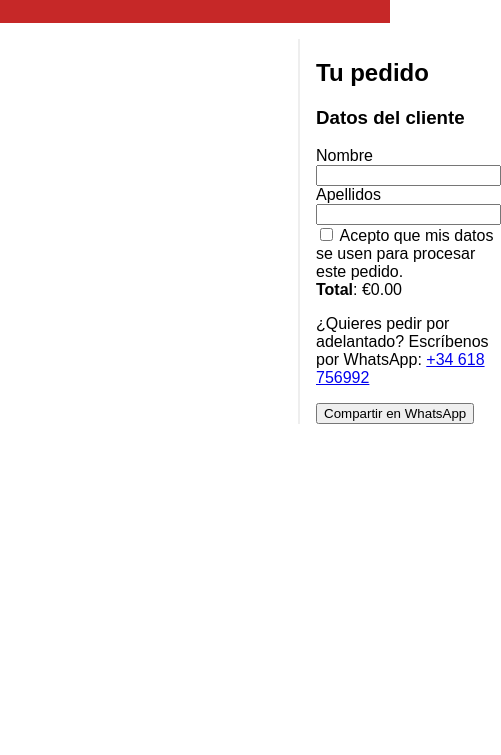
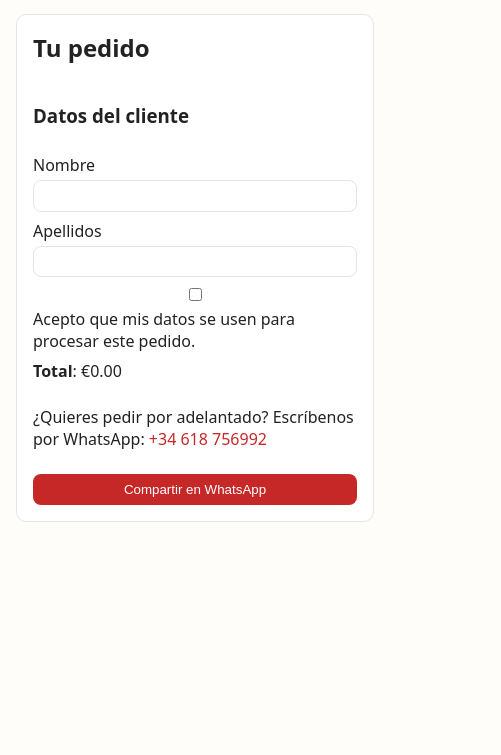
Before and after one commit to marlonypc15/Menu-Cubano, a website: page index.html in a window 390 px wide. Shown: the part 89-844 px from the top of the page, 501 px wide, since content can reach past the window. Drawn offline with Linux system fonts and the light colour scheme.

Commit message:
Update styles.css

```diff
--- a/styles.css
+++ b/styles.css
@@ -1,48 +1,117 @@
-body {
-  font-family: sans-serif;
-  margin: 0;
-  padding: 0;
+:root {
+  --primary: #c62828;
+  --bg: #fffdf9;
+  --text: #222;
+  --muted: #666;
+  --border: #e5e5e5;
+  --card: #ffffff;
 }
+
+* { box-sizing: border-box; }
+html, body { margin: 0; padding: 0; background: var(--bg); color: var(--text); font-family: system-ui, -apple-system, Segoe UI, Roboto, Arial, sans-serif; }
+
 .topbar {
-  background: #c62828;
+  background: var(--primary);
   color: white;
   padding: 1rem;
   display: flex;
   justify-content: space-between;
   align-items: center;
 }
+.topbar h1 { margin: 0; font-size: 1.4rem; }
+.controls { display: flex; gap: 0.5rem; align-items: center; }
+.controls select { padding: 0.35rem 0.5rem; border-radius: 6px; border: none; }
+
 .layout {
-  display: flex;
-  gap: 2rem;
+  display: grid;
+  grid-template-columns: 2fr 1fr;
+  gap: 1.5rem;
   padding: 1rem;
 }
+
 .menu-grid {
-  flex: 2;
   display: grid;
-  grid-template-columns: repeat(auto-fill, minmax(250px, 1fr));
+  grid-template-columns: repeat(auto-fill, minmax(260px, 1fr));
   gap: 1rem;
 }
-.cart {
-  flex: 1;
-  border-left: 2px solid #eee;
-  padding-left: 1rem;
+
+.dish-card {
+  background: var(--card);
+  border: 1px solid var(--border);
+  border-radius: 10px;
+  padding: 1rem;
+  display: grid;
+  gap: 0.5rem;
 }
-.dish-card {
-  border: 1px solid #ccc;
-  padding: 1rem;
-  border-radius: 8px;
-}
+.dish-name { margin: 0; font-size: 1.1rem; }
+.dish-desc { color: var(--muted); margin: 0; font-size: 0.95rem; line-height: 1.4; }
+
 .dish-footer {
   display: flex;
   justify-content: space-between;
   align-items: center;
 }
+.price { font-weight: 600; }
+
+.add-btn, .primary {
+  background: var(--primary);
+  color: white;
+  border: none;
+  border-radius: 8px;
+  padding: 0.5rem 0.9rem;
+  cursor: pointer;
+}
+.add-btn:hover, .primary:hover { opacity: 0.92; }
+
+.cart {
+  background: var(--card);
+  border: 1px solid var(--border);
+  border-radius: 10px;
+  padding: 1rem;
+  height: fit-content;
+}
+.cart h2 { margin-top: 0; }
+
+.customer-info {
+  display: grid;
+  gap: 0.5rem;
+  margin-bottom: 0.5rem;
+}
+.customer-info label {
+  display: grid;
+  gap: 0.25rem;
+}
+.customer-info input[type="text"] {
+  padding: 0.45rem 0.6rem;
+  border: 1px solid var(--border);
+  border-radius: 8px;
+}
+
+.cart-items { margin: 0.5rem 0; }
 .cart-row {
-  display: flex;
-  justify-content: space-between;
+  display: grid;
+  grid-template-columns: 1fr auto auto auto;
   align-items: center;
-  margin: 0.5rem 0;
+  gap: 8px;
+  padding: 0.25rem 0;
+  border-bottom: 1px dashed var(--border);
 }
+.cart-name { font-weight: 600; }
+.cart-qty, .cart-price { font-weight: 600; }
 .cart-controls button {
-  margin-left: 0.5rem;
+  padding: 0.25rem 0.55rem;
+  border: 1px solid var(--border);
+  background: #fafafa;
+  border-radius: 6px;
+  cursor: pointer;
+  margin-left: 4px;
 }
+.cart-controls button:hover { background: #f0f0f0; }
+
+.cart-summary { display: grid; gap: 0.5rem; margin-top: 0.5rem; }
+.cart-summary a { color: var(--primary); text-decoration: none; }
+.cart-summary a:hover { text-decoration: underline; }
+
+@media (max-width: 900px) {
+  .layout { grid-template-columns: 1fr; }
+}
```
